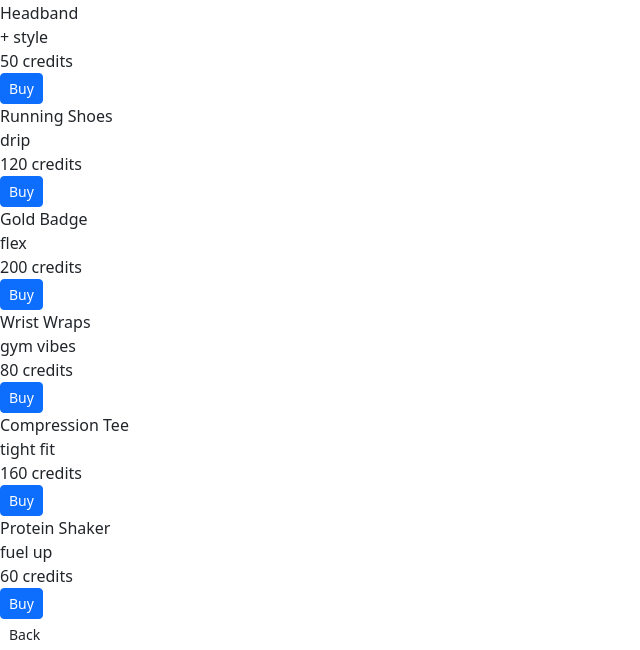
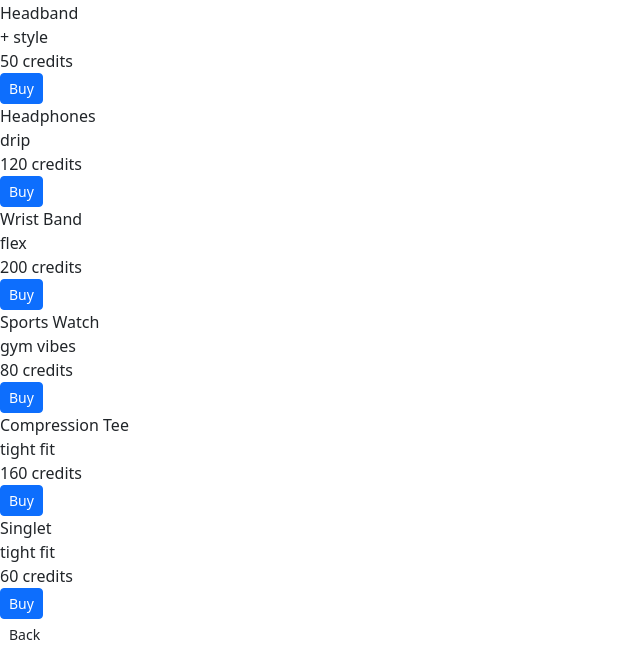
Before and after one commit to amberyeoe/hacknroll2026, a Flask app: page /shop in a window 1280 px wide. Shown: the part 231-881 px from the top of the page, without its empty margins (0-640 px from the left). Run offline with Flask 3, Linux system fonts and the light colour scheme; a user stored in the database is signed in.

Commit message:
shop changes

```diff
--- a/templates/shop.html
+++ b/templates/shop.html
@@ -55,7 +55,7 @@
       <div class="item-top">
         <div class="item-icon" aria-hidden="true"></div>
         <div class="item-info">
-          <div class="item-name">Running Shoes</div>
+          <div class="item-name">Headphones</div>
           <div class="item-desc">drip</div>
         </div>
       </div>
@@ -69,7 +69,7 @@
       <div class="item-top">
         <div class="item-icon" aria-hidden="true"></div>
         <div class="item-info">
-          <div class="item-name">Gold Badge</div>
+          <div class="item-name">Wrist Band</div>
           <div class="item-desc">flex</div>
         </div>
       </div>
@@ -83,7 +83,7 @@
       <div class="item-top">
         <div class="item-icon" aria-hidden="true"></div>
         <div class="item-info">
-          <div class="item-name">Wrist Wraps</div>
+          <div class="item-name">Sports Watch</div>
           <div class="item-desc">gym vibes</div>
         </div>
       </div>
@@ -111,8 +111,8 @@
       <div class="item-top">
         <div class="item-icon" aria-hidden="true"></div>
         <div class="item-info">
-          <div class="item-name">Protein Shaker</div>
-          <div class="item-desc">fuel up</div>
+          <div class="item-name">Singlet</div>
+          <div class="item-desc">tight fit</div>
         </div>
       </div>
       <div class="item-bottom">
```
